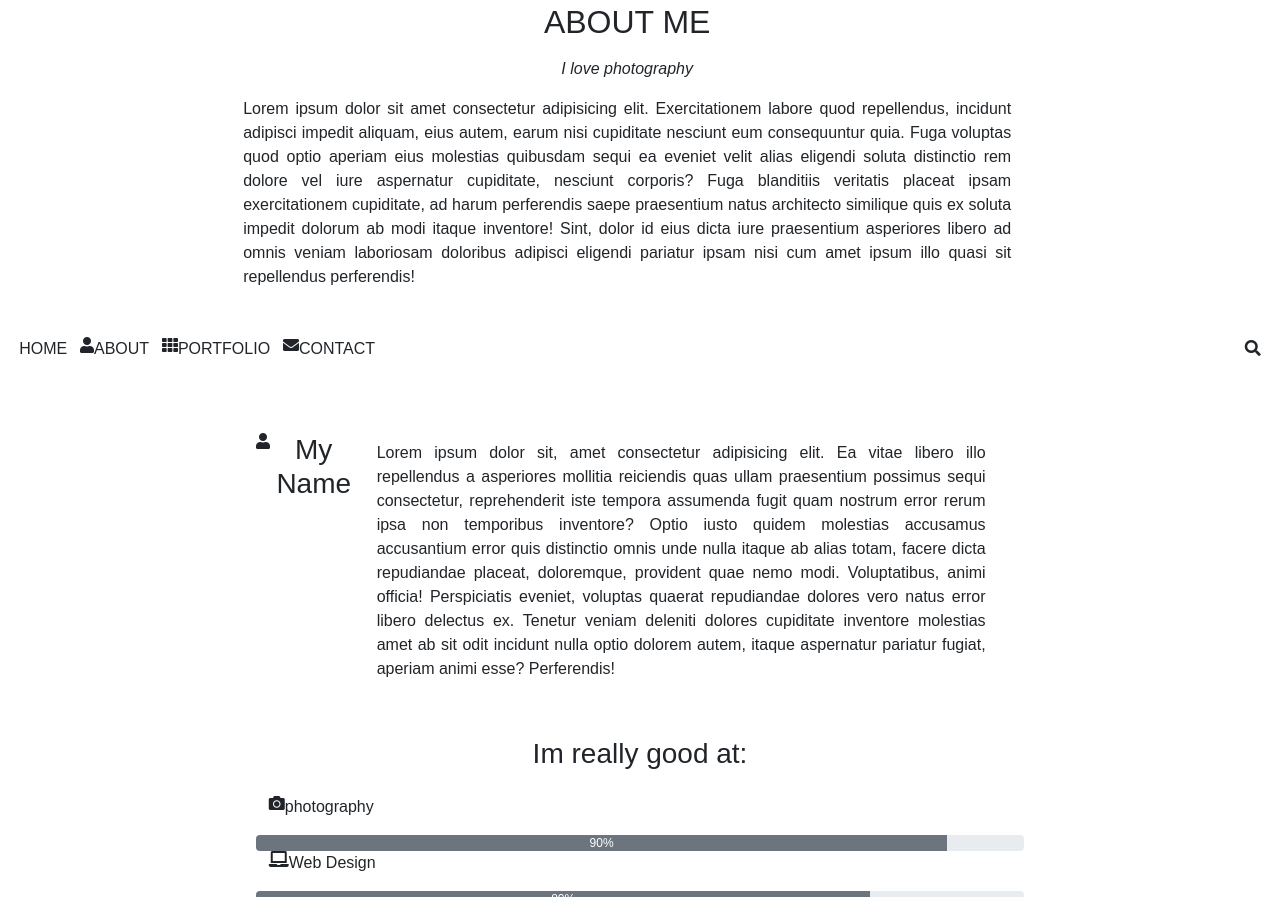
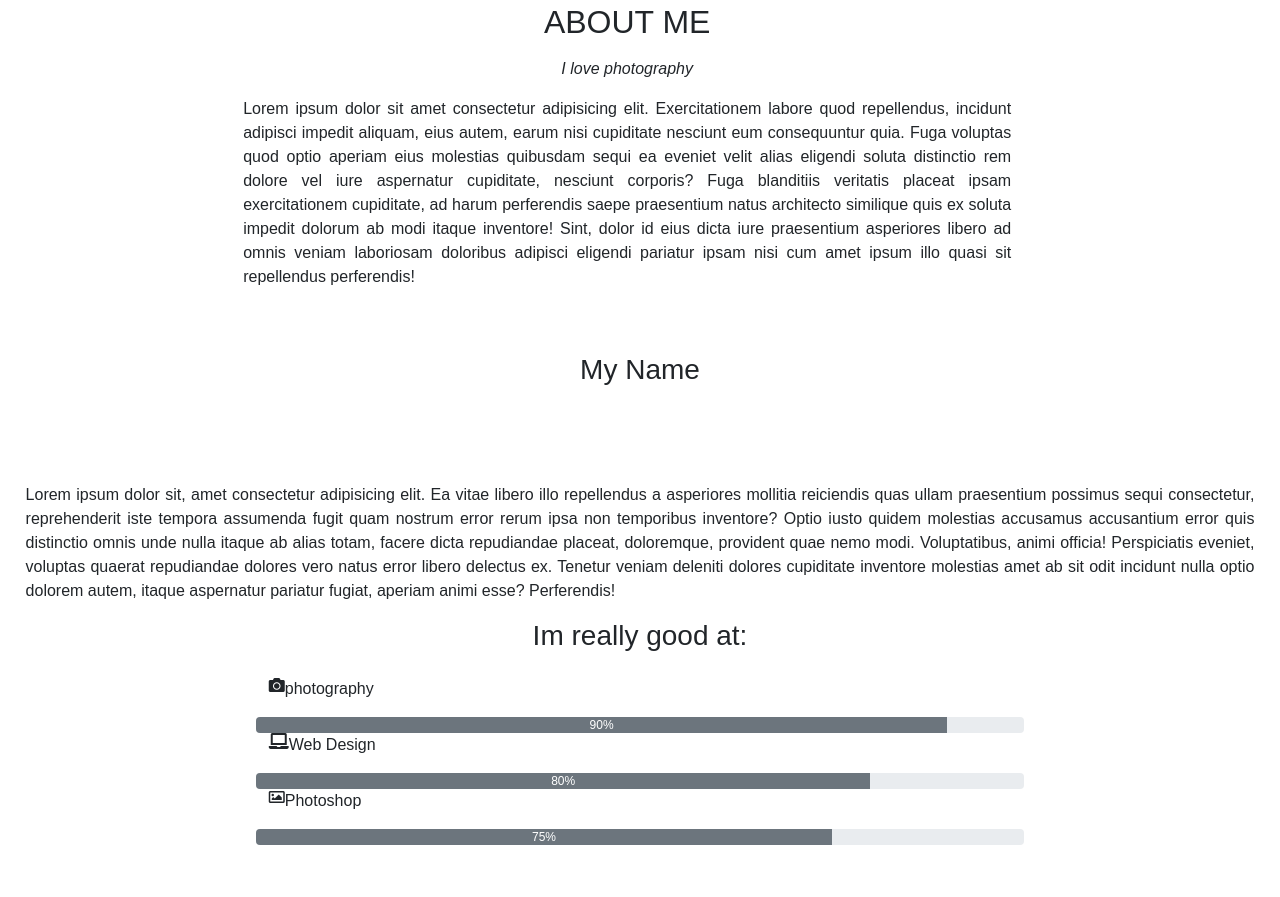
Before and after one commit to TADJIDINI/maquette-port-folio, a plain HTML site: page index.html in a window 1280 px wide. Shown: the part 537-1434 px from the top of the page. After the commit the page ends 1382 px from the top, so only its background shows below. Drawn offline with nearby package versions, Linux system fonts and the light colour scheme.

Commit message:
supprimer la 2eme nav

```diff
--- a/index.html
+++ b/index.html
@@ -63,16 +63,16 @@
         </p>
       </div>
       <div class="logo">
-        <div class="logo1">
+        <!-- <div class="logo1">
           HOME<i class="fas fa-user"></i><p>ABOUT</p><i class="fas fa-th"></i
           ><p>PORTFOLIO</p><i class="fas fa-envelope"></i><p>CONTACT</p>
-        </div>
-        <div><i class="fas fa-search"></i></div>
+        </div> -->
+        <!-- <div><i class="fas fa-search"></i></div> -->
       </div>
       <div class="cards">
         <figure>
           <div id="tl1">
-            <i class="fas fa-user"></i>
+            <!-- <i class="fas fa-user"></i> -->
             <h3>My Name</h3>
           </div>
           <img src="./img/avatar_hat.jpg" alt="" />
--- a/style.css
+++ b/style.css
@@ -55,12 +55,7 @@ i{
     padding: 1vh 1.5vw 1vh 1.5vw;
 }
 
-.cards{
-    display:flex;
-    width: 60vw;
-    margin: 5vh 19vw 5vh 19vw;
-    text-align: center;
-}
+
 #tl1{
     display: flex;
     justify-content: center;
```
